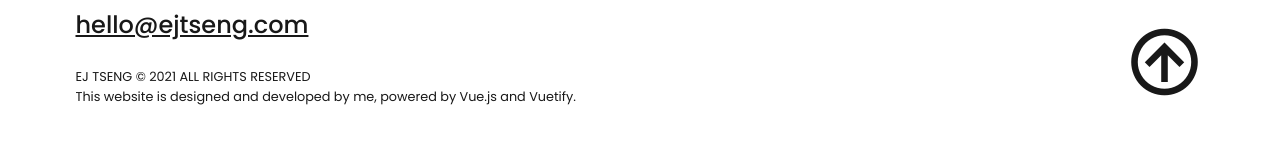
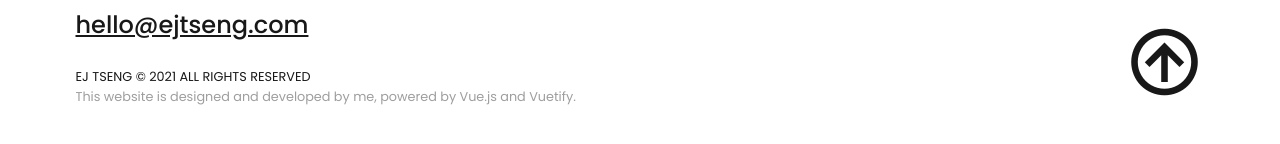
Before and after one commit to fogjogger1992/portfolio2021, a Vue app: page /home in a window 1280 px wide. Shown: the part 4812-4956 px from the top of the page. Built offline with nearby package versions, Linux system fonts and the light colour scheme.

Commit message:
Update footer text style

```diff
--- a/src/views/Master.vue
+++ b/src/views/Master.vue
@@ -259,16 +259,16 @@
         </a>
       </div>
       <div class="footer-all-rights-reserved col-7 col-sm-12">
-        <p>
-          EJ TSENG © 2021 ALL RIGHTS RESERVED
-          <br />
+        <p class="pb-0 mb-0">EJ TSENG © 2021 ALL RIGHTS RESERVED</p>
+
+        <p class="grey--text">
           This website is designed and developed by me, powered by
           <a
             href="https://vuejs.org/"
             target="_blank"
             rel="noreferrer noopener"
             style="text-decoration: none"
-            class="black--text"
+            class="grey--text"
             >Vue.js</a
           >
           and
@@ -277,7 +277,7 @@
             target="_blank"
             rel="noreferrer noopener"
             style="text-decoration: none"
-            class="black--text"
+            class="grey--text"
             >Vuetify</a
           >.
         </p>
```
